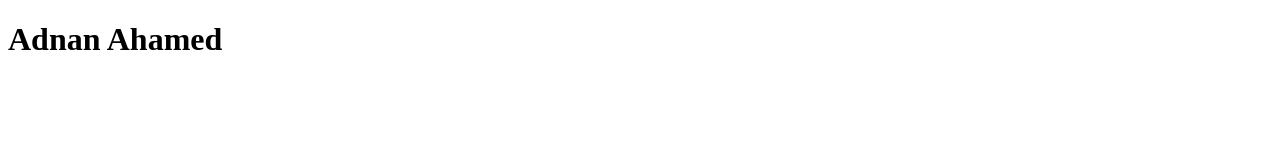
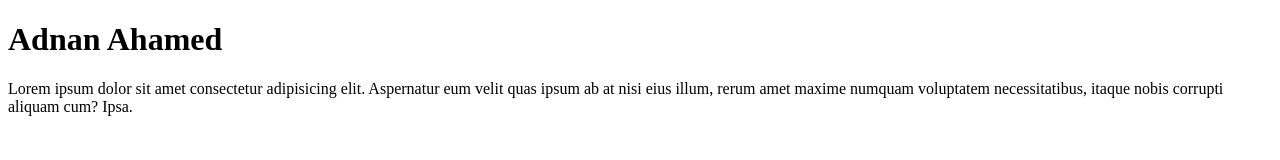
Before and after one commit to adnanahamedarif/first-projects, a plain HTML site: page index.html in a window 1280 px wide. Drawn offline with Linux system fonts and the light colour scheme.

Commit message:
p tag added

```diff
--- a/index.html
+++ b/index.html
@@ -7,5 +7,9 @@
 </head>
 <body>
     <h1>Adnan Ahamed</h1>
+    <p>Lorem ipsum dolor sit amet consectetur adipisicing elit.
+        Aspernatur eum velit quas ipsum ab at nisi eius illum,
+         rerum amet maxime numquam voluptatem necessitatibus,
+        itaque nobis corrupti aliquam cum? Ipsa.</p>
 </body>
 </html>
```
